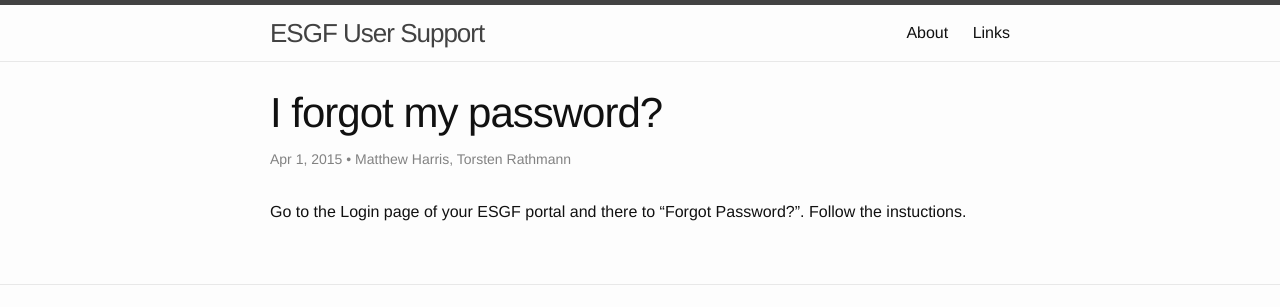
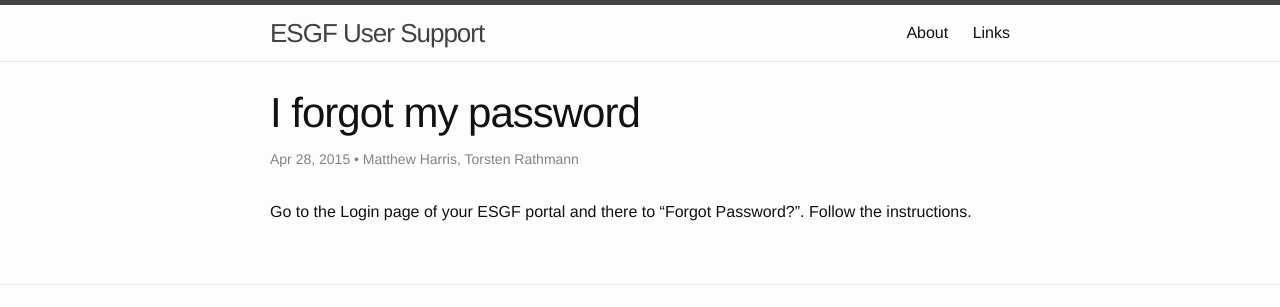
Before and after one commit to ESGF/esgf-swt, a Jekyll site: the page built from _posts/2015-02-05-user-forgot-password.markdown, in a window 1280 px wide. Shown: the top 307 px of the page. Built offline with Jekyll 4.4.1, drawn with Linux system fonts in a browser that asks for light colours.

Commit message:
TR: Minor changes

```diff
--- a/_posts/2015-02-05-user-forgot-password.markdown
+++ b/_posts/2015-02-05-user-forgot-password.markdown
@@ -1,9 +1,9 @@
 ---
 layout: post
-title:  "I forgot my password?"
+title:  "I forgot my password"
 categories: login
-date:   2015-04-01 17:24:00
+date:   2015-04-28 21:00:00
 author: Matthew Harris, Torsten Rathmann
 ---
 
-Go to the Login page of your ESGF portal and there to "Forgot Password?". Follow the instuctions.
+Go to the Login page of your ESGF portal and there to "Forgot Password?". Follow the instructions.
```
